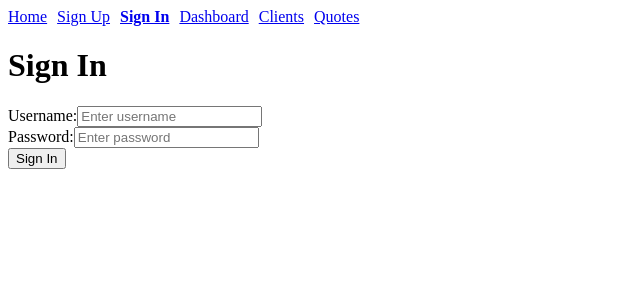
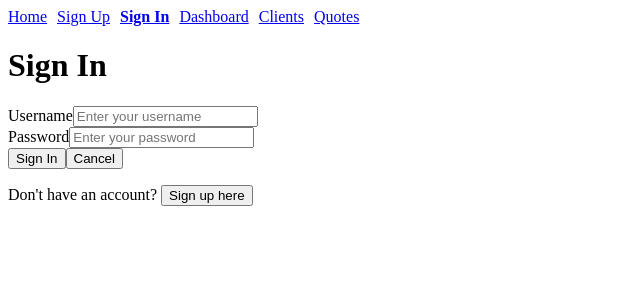
Before and after one commit to AbdullahDashti1/InFlow-FE, a React (Vite) app: page /sign-in in a window 1280 px wide. Shown: the top 300 px of the page, without its empty margins (0-640 px from the left). Built offline with nearby package versions, Linux system fonts and the light colour scheme; no server answers.

Commit message:
referred to previous project to do for the signin form and works in the frontend side too

```diff
--- a/src/components/SignInForm/SignInForm.jsx
+++ b/src/components/SignInForm/SignInForm.jsx
@@ -1,18 +1,77 @@
+import { useState, useContext } from 'react';
+import { useNavigate } from 'react-router';
+import { signIn } from '../../services/authService';
+import { UserContext } from '../../contexts/UserContext';
+
 const SignInForm = () => {
+  const navigate = useNavigate();
+  const { setUser } = useContext(UserContext);
+  const [message, setMessage] = useState('');
+  const [formData, setFormData] = useState({
+    username: '',
+    password: '',
+  });
+
+  const handleChange = (evt) => {
+    setMessage('');
+    setFormData({ ...formData, [evt.target.name]: evt.target.value });
+  };
+
+  const handleSubmit = async (evt) => {
+    evt.preventDefault();
+    try {
+      const signedInUser = await signIn({
+        username: formData.username,
+        password: formData.password,
+      });
+      setUser(signedInUser);
+      navigate('/dashboard');
+    } catch (err) {
+      setMessage(err.message);
+    }
+  };
+
   return (
     <div>
       <h1>Sign In</h1>
-      <form>
+      {message && <p>{message}</p>}
+      <form autoComplete="off" onSubmit={handleSubmit}>
         <div>
-          <label>Username:</label>
-          <input type="text" placeholder="Enter username" />
+          <label htmlFor="username">Username</label>
+          <input
+            type="text"
+            id="username"
+            name="username"
+            value={formData.username}
+            onChange={handleChange}
+            required
+            placeholder="Enter your username"
+          />
         </div>
+
         <div>
-          <label>Password:</label>
-          <input type="password" placeholder="Enter password" />
+          <label htmlFor="password">Password</label>
+          <input
+            type="password"
+            id="password"
+            name="password"
+            value={formData.password}
+            onChange={handleChange}
+            required
+            placeholder="Enter your password"
+          />
         </div>
-        <button type="submit">Sign In</button>
+
+        <div>
+          <button type="submit">Sign In</button>
+          <button type="button" onClick={() => navigate('/')}>Cancel</button>
+        </div>
       </form>
+
+      <p>
+        Don't have an account?{' '}
+        <button onClick={() => navigate('/sign-up')}>Sign up here</button>
+      </p>
     </div>
   );
 };
```
